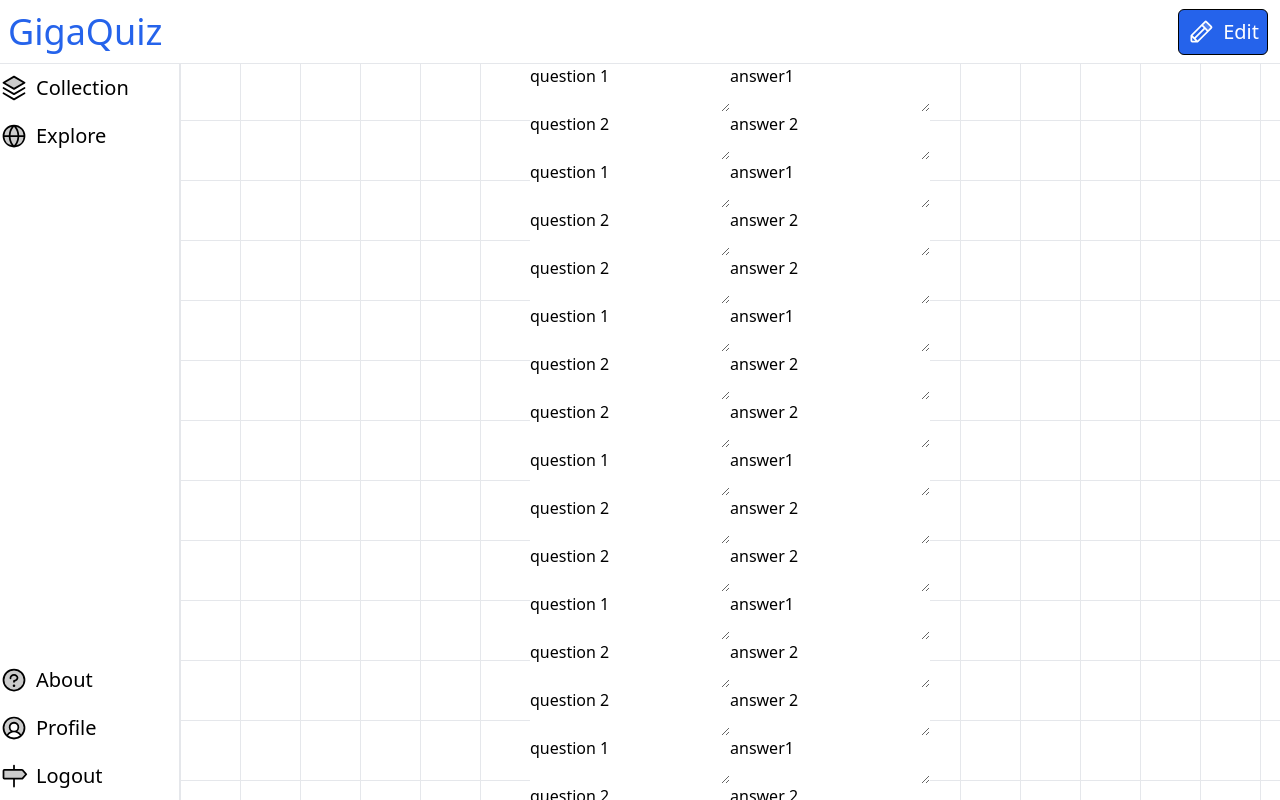
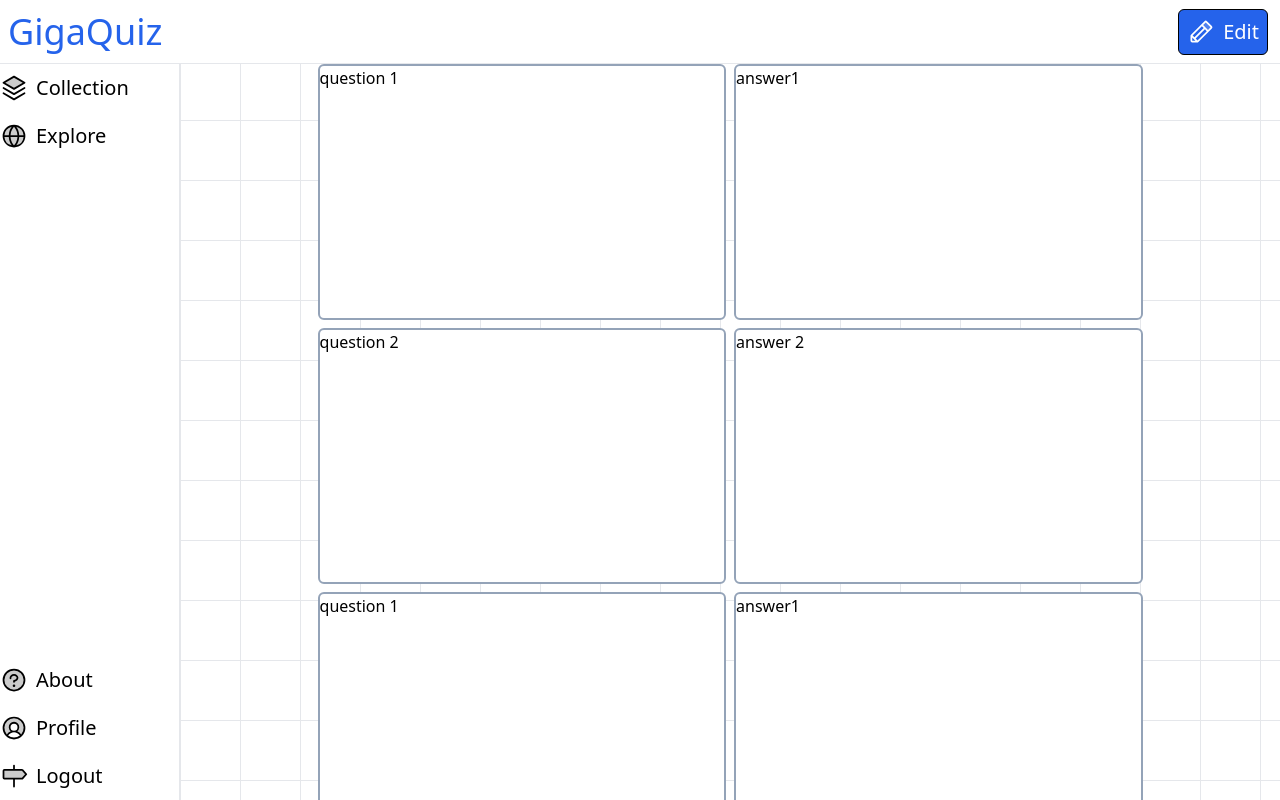
Before and after one commit to marko-kreso/flash-quiz, a Nuxt app: page / in a window 1280 px wide. Both pictures are taken after a click on the button "Edit". Built offline with nearby package versions, Linux system fonts and the light colour scheme.

Commit message:
added edit text fields

```diff
--- a/components/CardList.vue
+++ b/components/CardList.vue
@@ -1,7 +1,7 @@
 <template>
   <ul class="flex flex-col items-center">
     <template v-for="item in items">
-      <li class="w-1/2">
+      <li :class="props.liClass">
         <slot :item="item"></slot>
       </li>
     </template>
@@ -10,8 +10,10 @@
 
 <script lang="ts" setup>
   const props = defineProps({
-    url: String
+    url: String,
+    liClass: String
   })
+
 
   const items = ref<{front: String, back:String}[]>([])
 
--- a/pages/index.vue
+++ b/pages/index.vue
@@ -1,13 +1,13 @@
 <template>
         <div>
-          <CardList id="hello" url="https://test.com" v-slot="slotprops" class="flex items-center">
+          <CardList id="hello" url="https://test.com" v-slot="slotprops" class="flex items-center" :liClass="edit ? 'w-3/4': 'w-1/2'">
             <QuizCard v-if="!edit" class="mb-2 border-2 border-slate-400 rounded-md min-h-64">
-              <template #front>hello: {{slotprops.item.front}}</template>
+              <template #front>{{slotprops.item.front}}</template>
               <template #back>{{slotprops.item.back}}</template>
             </QuizCard>
-            <div v-if="edit" class="flex flex-row justify-center">
-              <textarea>{{ slotprops.item.front }}</textarea>
-              <textarea>{{ slotprops.item.back }}</textarea>
+            <div v-if="edit" class="flex flex-row justify-center mb-2 space-x-2">
+              <div class="border-2 border-slate-400 rounded-md min-h-64 flex-1 bg-white" contenteditable="true">{{slotprops.item.front}}</div>
+              <div class="border-2 border-slate-400 rounded-md min-h-64 flex-1 bg-white" contenteditable="true">{{slotprops.item.back}}</div>
             </div>
           </CardList>
         </div>
```
